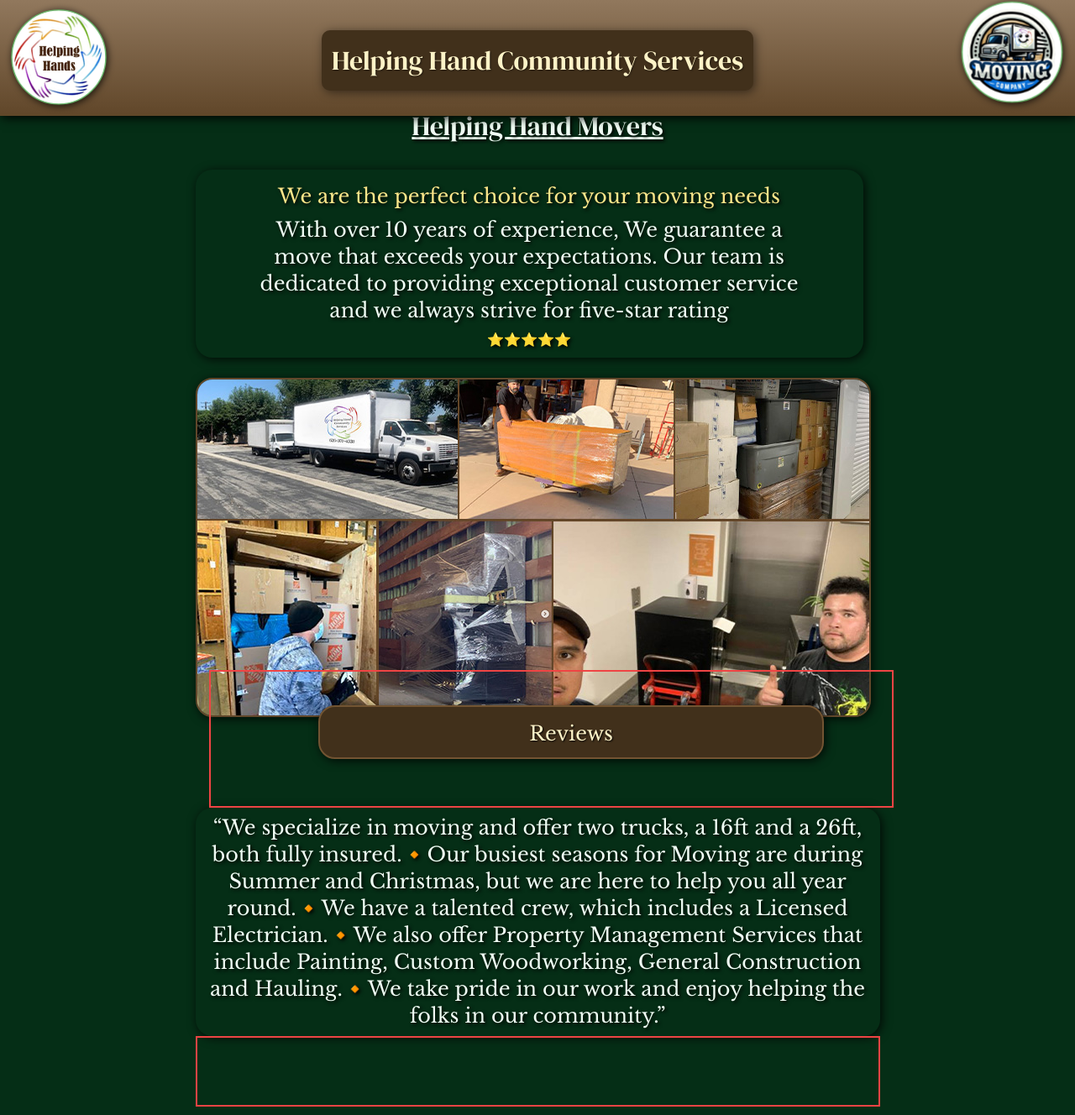
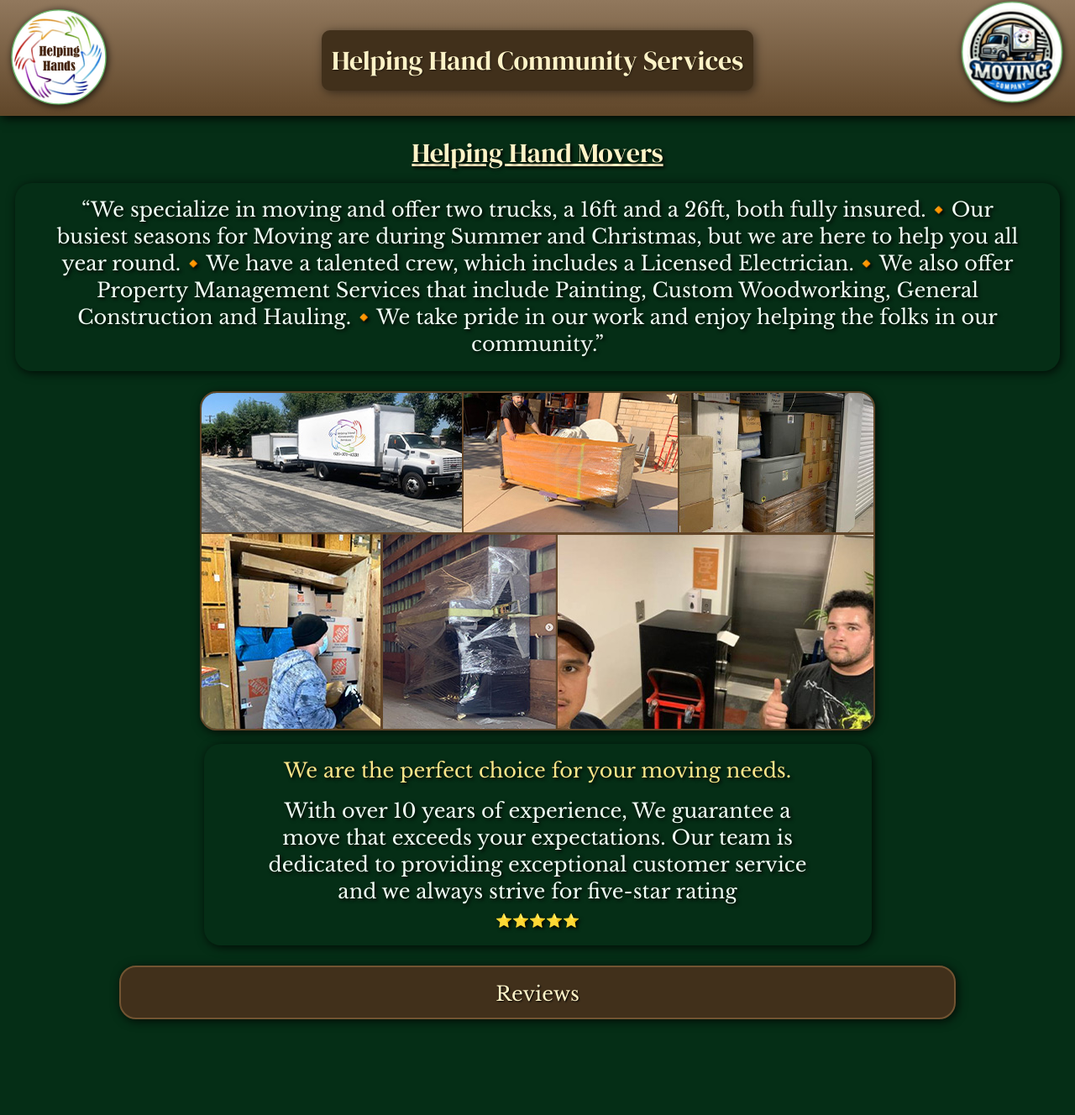
Before and after one commit to MyBaBB/HelpingHands, a React (Vite) app: page / in a window 1280 px wide. Shown: the whole page at 84% size. After the commit the page ends 1304 px from the top, so only its background shows below. Built offline with nearby package versions, Linux system fonts and the light colour scheme.

Commit message:
styling it up, looking better, now I can think about the buttons without interferennce on the layout

```diff
--- a/src/components/Accordion01Images.jsx
+++ b/src/components/Accordion01Images.jsx
@@ -21,44 +21,45 @@ const Accordion01 = () => {
   };
 
   return (
-      <div className='border-2 border-red-500 relative justify-center content-center  w-full '>
+      <div className='content-center w-full mx-auto'>
         <>
+       <div className=' p-1'>
       <div onClick={toggleAccordion01Images}
-        className={`openMenu  relative flex justify-center items-center w-full h-full my-10
+        className={`openMenu relative flex justify-center items-center
+         mx-auto w-[80%] h-full
       }`}
     >
-        <div className='OurPhotosAccordion1   lg:hidden bg-[#41301b]  rounded-3xl w-full   m-1
-        cursor-pointer hover:scale-105 ease-in-out duration-300'>
+        <div className='OurPhotosAccordion1  relative  justify-center content-center mx-auto md:hidden bg-[#41301b]  rounded-3xl w-full   -mx-12 cursor-pointer hover:scale-105 ease-in-out duration-300'>
 
-          <div  className='flex justify-center'>
+          <div  className='flex justify-center content-center mx-auto min-w-[240px]'>
             <button  className='text-amber-100  text-base sm:text-2xl p-1 font-extrabold'
                        style={{ textShadow: '1px 1px 2px black' }}>
-            <span className='absolute rotate-180 text-base md:text-3xl  '
+            <span className='relative  text-base md:text-3xl  '
              style={{ textShadow: '-1px -1px 2px black' }}></span>
  Our Photos
             </button>
           </div>
           {isOpen &&
             <>
-            <div   className=' flex justify-center content-center '>
+            <div   className=' flex justify-center content-center min-w-[240px] '>
             <div className='MoversSmallScreen  md:hidden relative flex w-fit mt-[.25rem] block'>
-              <img src={TwoGuysSmallScreen} alt="Two Guys" className=' rounded-[18px] z-1' />
+              <img src={TwoGuysSmallScreen} alt="Two Guys" className=' rounded-[18px] min-w-[240px] z-1' />
             </div>
           </div><div className='flex justify-center content-center'>
-              <div className='MoversSmallScreen md:hidden relative flex w-fit mt-[1.5rem] block'>
-                <img src={MoverPerson} alt="Mover Person" className=' rounded-[18px] z-1' />
+              <div className='MoversSmallScreen md:hidden relative flex w-fit mt-[1.5rem] min-w-[240px] block'>
+                <img src={MoverPerson} alt="Mover Person" className=' rounded-[18px]min-w-[240px] z-1' />
               </div>
             </div><div className='flex justify-center content-center'>
-              <div className='MoversSmallScreen md:hidden relative flex w-fit mt-[1.5rem] block'>
+              <div className='MoversSmallScreen md:hidden relative flex w-fit mt-[1.5rem] min-w-[240px] block'>
                 <img src={PianoSmallScreen} alt="Piano Small Screen" className=' rounded-[18px] z-1' />
               </div>
             </div><div className='flex justify-center content-center'>
               <div className='MoversSmallScreen md:hidden relative flex w-fit mt-[1.5rem] block'>
-                <img src={WarehouseWorkerSmallScreen} alt="Wharehouse Worker SmallScreen" className=' rounded-[18px] z-1' />
+                <img src={WarehouseWorkerSmallScreen} alt="Wharehouse Worker SmallScreen" className=' rounded-[18px] min-w-[240px] z-1' />
               </div>
             </div><div className='flex justify-center content-center'>
-              <div className='MoversSmallScreen md:hidden relative flex w-fit mt-[1.5rem] block'>
-                <img src={StorageSmallScreen} alt="Storage Small Screen" className=' rounded-[18px] z-1' />
+              <div className='MoversSmallScreen md:hidden relative flex w-fit mt-[1.5rem] min-w-[240px] block'>
+                <img src={StorageSmallScreen} alt="Storage Small Screen" className=' rounded-[18px] min-w-[240px] z-1' />
               </div>
             </div>
 
@@ -68,6 +69,7 @@ const Accordion01 = () => {
             }
         </div>
       </div>
+      </div>
       </>
       </div>
   );
--- a/src/components/Accordion02About.jsx
+++ b/src/components/Accordion02About.jsx
@@ -13,13 +13,13 @@ const Accordion02 = () => {
         <>
       <div onClick={toggleAccordion02About}
       className={`openMenu relative flex justify-center
-      items-center w-full h-full mt-[5rem] mb-2
+      items-center pt-2 w-full h-full mt-[5rem] mb-2
       }`}
     >
-        <div className='AboutUsParagraphAccordion2 md:hidden bg-[#41301b]   rounded-3xl w-full p-1 m-2    shadow-lg shadow-black mt-2 xs:mt-5 sm:mt-10
+        <div className='AboutUsParagraphAccordion2 md:hidden bg-[#41301b]   rounded-3xl w-[80%] p-2 m-2    shadow-lg shadow-black mt-2 xs:mt-8 sm:mt-10
         cursor-pointer hover:scale-105 ease-in-out duration-300'>
 
-          <div className=' flex justify-center'>
+          <div className=' flex justify-center '>
             <button  className='text-amber-100  text-base sm:text-2xl p-1 font-extrabold'
                        style={{ textShadow: '1px 1px 2px black' }}>
             <span className='absolute  rotate-180 text-base md:text-3xl  '
@@ -30,10 +30,10 @@ const Accordion02 = () => {
           {isOpen &&
             <>
           <article >
-<div className='AboutUsParagraphWrapper p-1  -mb-[9px] text-center block md:hidden
+<div className='AboutUsParagraphWrapper  p-1  -mb-[9px] text-center block md:hidden
   '>
   <h2  className='AboutUsh2 text-[.75rem]  xxs:text-[.95rem]  xs:text-[1.25rem] sm:text-[1.55rem]   md:text-[1.75rem]   ' >Welcome to Helping Hands Community Services!</h2>
-  <hr className='my-2 w-[70%] mx-auto'/>
+  <hr className='my-2 w-[70%] min-w-[240px] mx-auto'/>
    <p >
 
   “ We specialize in moving and offer two trucks, a 16ft and a 26ft, both fully insured.🔸Our busiest seasons for Moving are during Summer and Christmas, but we are here to help you all year round.🔸We have a talented crew, which includes a Licensed Electrician.🔸We also offer Property Management Services that include Painting, Custom Woodworking, General Construction and Hauling.🔸We take pride in our work and enjoy helping the folks in our community.”
--- a/src/components/Accordion03Reviews.jsx
+++ b/src/components/Accordion03Reviews.jsx
@@ -11,18 +11,17 @@ const Accordion03 = () => {
   return (
       <div >
         <>
-        <div className='border-2 border-red-500 relative flex justify-center content-center left-4 w-full' >
+        <div className=' relative flex justify-center content-center mx-auto     w-[80%]' >
         <div onClick={toggleAccordion03Reviews}
-        className={`openMenu  relative flex justify-center items-center w-[675px] lg:w-[650px] pl-12 h-full my-10
-         mx-auto
+        className={`openMenu  relative flex justify-center items-center w-full  h-full my-10 mt-4 mx-auto
       }`}
     >
-        <div className='Accordion03ReviewsWrapper  relative mb-4  bg-[#41301b]  rounded-3xl w-[100%] h-full cursor-pointer hover:scale-105 ease-in-out duration-300'>
+        <div className='Accordion03ReviewsWrapper  relative   bg-[#41301b]  rounded-3xl w-full   mt-2 sm:mb-8 h-full cursor-pointer hover:scale-105 ease-in-out duration-300'>
 
           <div  className='flex justify-center'>
-            <button  className='text-amber-100  text-base sm:text-2xl p-1 font-extrabold'
+            <button  className='text-amber-100  text-base sm:text-2xl p-1 font-extrabold '
                        style={{ textShadow: '1px 1px 2px black' }}>
-            <span className='relative     text-base md:text-3xl  '
+            <span className='relative  text-base md:text-3xl  '
              style={{ textShadow: '-1px -1px 2px black' }}></span>
                Reviews
             </button>
--- a/src/components/MainHands.jsx
+++ b/src/components/MainHands.jsx
@@ -79,47 +79,24 @@ const MainHands  = () => {
 
 
 
-<div className='Accordian2Wrapper relative  block  px-[10px]   sm:px-[4rem]
+<div className='Accordian2Wrapper relative  block  px-[10px]   sm:px-[.5rem]
         mt-[4rem]   md:mt-[6.5rem] text-green-50' style={{ textShadow: '2px 2px 4px rgba(0, 0, 0, 1)' }}>
 
           <Accordion02About />
 
-        <h1 id='HelpingHandMovers_H1' className='WhiteSpaceNowrap hidden md:block  mb-0  sm:mb-4'> Helping Hand Movers</h1>
+        <h1 id='HelpingHandMovers_H1' className='WhiteSpaceNowrap  text-amber-100 hidden md:block pb-4 mb-0  sm:mb-4 mt-8'> Helping Hand Movers</h1>
 
             {/* TruckSmallScreen */}
          <div className='flex justify-center content-center mb-3'>
-         <div className='Movers md:hidden relative flex w-fit  mt-1.5 md:mt-[1.2rem] block'>
+         <div className='Movers md:hidden relative flex w-fit  mt-1.5 md:mt-[1.2rem] block  ]'>
        <img src={TruckSmallScreen} alt="Two Guys" className=' rounded-[18px] z-1' />
          </div>
          </div>
             {/* TruckSmallScreen */}
 
             {/*  TopIntro */}
-<article className='TopArticleWrapper  '>
-        <h2 className='TopIntro text-lg md:text-2xl pt-2 md:px-[4rem]  mb-2 text-amber-200    '>    We are the perfect choice for your moving needs
-        </h2>
-        <p className='text-2xl  md:px-[4rem]'>
-           With over 10 years of experience, We guarantee a move that exceeds your expectations. Our team is dedicated to providing exceptional customer service  and we always strive for
-           <span className='whitespace-nowrap'> five-star rating </span>
-           <span className='text-base'><br /> ⭐⭐⭐⭐⭐</span>
 
-        </p>
-</article>
-
-            {/*  TopIntro */}
-            <div id='OurPhotos' className=' sm:scroll-mt-[8rem] '>
-            {/* Several images in one Hidden for large screens. */}
-       <div  className='Movers -scroll-mt-80 relative flex w-fit mt-[1.5rem]
-        hidden md:block
-          '>
-       <img src={Movers} alt="Movers" className='MoversImg rounded-[18px] z-0' />
-       </div>
-            {/* Several images in one Hidden for large screens. */}
-
-
-
-<article >
-<div   className='AboutUsParagraphWrapper -mt-14  hidden md:block'>
+            <div className='AboutUsParagraphWrapper relative flex justify-center content-center mx-auto   hidden md:block'>
 
         <p id='AboutUsh2' className='AboutUsh2 text-[1.45rem]
            lg:text-3xl
@@ -128,22 +105,55 @@ const MainHands  = () => {
 
 
        </p>
-       <Accordion03Reviews />
-   <p className='AboutUsParagraphMdBlock text-lg lg:text-2xl
+
+   <p className='AboutUsParagraphMdBlock text-lg lg:text-2xl  p-4
     '>
    “We specialize in moving and offer two trucks, a 16ft and a 26ft, both fully insured.🔸Our busiest seasons for Moving are during Summer and Christmas, but we are here to help you all year round.🔸We have a talented crew, which includes a Licensed Electrician.🔸We also offer Property Management Services that include Painting, Custom Woodworking, General Construction and Hauling.🔸We take pride in our work and enjoy helping the folks in our community.”
    </p>
+   </div>
+
+
+
+            {/*  TopIntro */}
+
+<div className='relative flex justify-center content-center mx-auto '>
+            <div id='OurPhotos' className='relative scroll-mt-[-4rem]'>
+            {/* Several images in one Hidden for large screens. */}
+       <div  className='Movers -scroll-mt-80 relative flex w-fit mt-[1.5rem]
+        hidden md:block min-w-[240px]
+          '>
+       <img src={Movers} alt="Movers" className='MoversImg rounded-[18px] z-0' />
+       </div>
+  </div>
  </div>
- </article>
-<article>
-<Accordion01Images/>
-</article>
+            {/* Several images in one Hidden for large screens. */}
+
+                              {/* Bottom Paragraph */}
+    <div className='relative flex justify-center content-center
+             mx-auto w-[100%] mt-4 '>
+          <article className='TopArticleWrapper'>
+            <h2 className='TopIntro text-lg md:text-2xl pt-2 md:px-[2rem] mb-2 text-amber-200'> We are the perfect choice for your moving needs.
+             </h2>
+                <p className='text-2xl  md:px-[4rem] p-2'>
+           With over 10 years of experience, We guarantee a move that exceeds your expectations. Our team is dedicated to providing exceptional customer service  and we always strive for
+           <span className='whitespace-nowrap'> five-star rating </span>
+           <span className='text-base'><br /> ⭐⭐⭐⭐⭐</span>
+                </p>
+         </article>
+</div>
+
+
+<Accordion03Reviews />
+
+ <Accordion01Images/>
 
 
 
 
 
- </div>
+
+
+
 
 </div>
   </>
--- a/src/index.css
+++ b/src/index.css
@@ -10,7 +10,7 @@
   font-family: Inter, system-ui, Avenir, Helvetica, Arial, sans-serif;
   line-height: 1.5;
   font-weight: 400;
-
+  min-width: 200px;
   color-scheme: light dark;
 
 
@@ -27,7 +27,7 @@ body {
 
   margin: 0;
   display: flex;
-  min-width: 265px;
+  min-width: 200px;
   min-height: 100vh;
   padding:2px;
   background-color:#052e16;
@@ -184,8 +184,8 @@ body {
   .AboutUsParagraphMdBlock {
     font-family: Libre_Baskerville;
     text-align: center;
-    padding: .5rem;
-    max-width: 815px;
+    padding-inline: 3rem;
+    margin-top:-2rem;
     border-radius: 20px;
     box-shadow: 2px 2px 12px rgba(0,0,0,0.8);
     z-index: 0;
@@ -198,6 +198,38 @@ body {
       border-radius: 20px;
       z-index: 0;
      }
+
+       /* reviews below */
+       .ReviewsPersonHorizontalRule{
+        border: 2px solid #725432;
+         width: 70%;
+         margin: auto;
+         margin-top: .5rem;
+         margin-bottom: .5rem;
+        }
+        .ReviewsPersonStarRating {
+          border:2px solid #725432 ;
+          border-radius: 4px;
+          font-size: 1.5rem;
+          margin: auto;
+          margin-top: .5rem;
+          margin-bottom: .5rem;
+        }
+          .ReviewsPersonDate {
+            font-size: .755rem;
+            margin: auto;
+            margin-top: .5rem;
+            margin-bottom: .5rem;
+          }
+           .ReviewsPersonName {
+            padding-top: 3rem;
+            font-size: 1.75rem;
+            margin: auto;
+            margin-top: .5rem;
+            margin-bottom: .5rem;
+            text-decoration: underline;
+          }
+
 
  @media  (orientation: landscape) and (max-width: 900px) {
    .sideButtonsWrapper {
```
